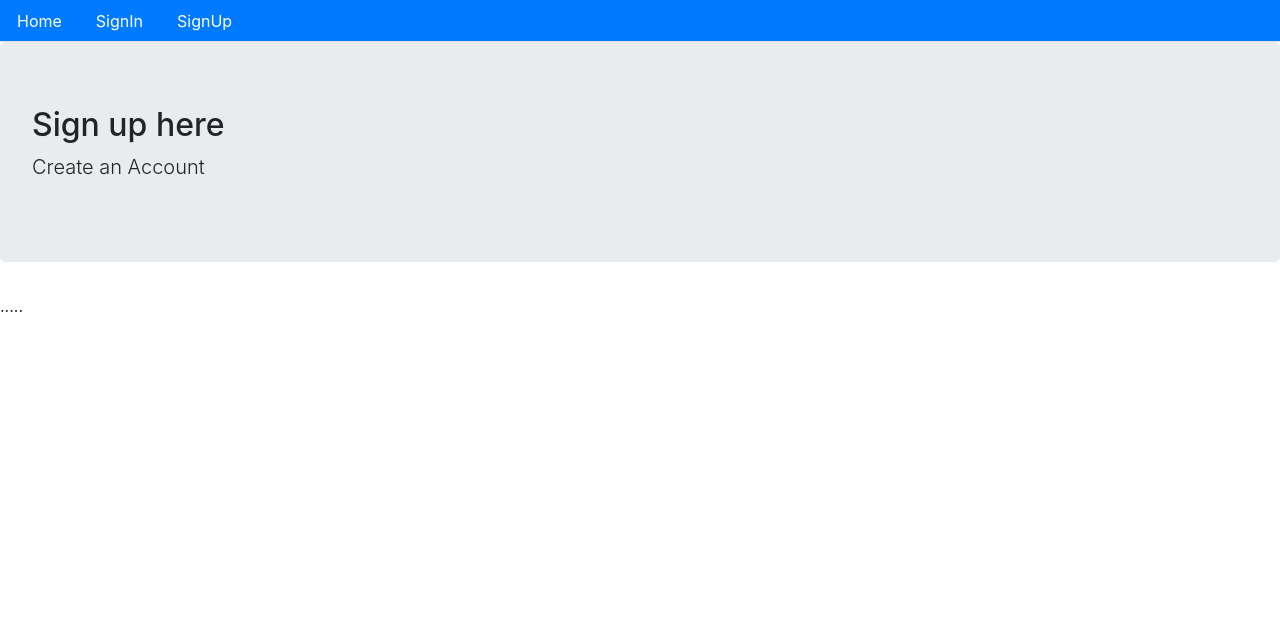
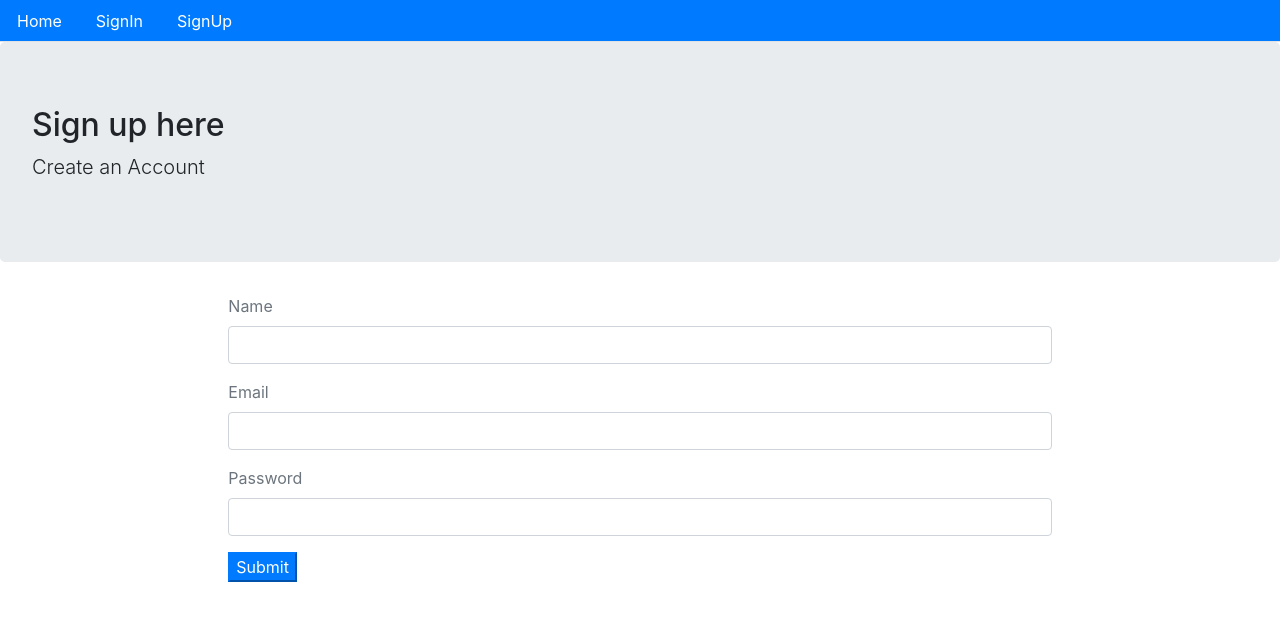
Before and after one commit to SudhirDeshwal/Project_mern_stack_frontend, a React (Create React App) app: page /Signup in a window 1280 px wide. Shown: the top 620 px of the page. Built offline with nearby package versions, Linux system fonts and the light colour scheme.

Commit message:
sign up from done

```diff
--- a/package.json
+++ b/package.json
@@ -31,5 +31,8 @@
       "last 1 firefox version",
       "last 1 safari version"
     ]
+  },
+  "devDependencies": {
+    "env-cmd": "^10.1.0"
   }
 }
--- /dev/null
+++ b/src/config.js
@@ -0,0 +1 @@
+export const API = process.env.REACT_APP_API_URL;
--- a/src/user/Signup.js
+++ b/src/user/Signup.js
@@ -1,12 +1,53 @@
 import React from 'react';
 import Layout from '../core/Layout'
+//import { API } from '../config';
 
-const Singup = () => (
+const Singup = () => {
 
-<Layout title="Sign up here" discription="Create an Account">
-.....
+      //functions
+
+      const Signupform = () => (
+
+        <form>
+
+            <div className="form-group">
+            <label className="text-muted">Name</label>
+            <input type="text" className="form-control"></input>
+            </div>
+
+            <div className="form-group">
+            <label className="text-muted">Email</label>
+            <input type="email" className="form-control"></input>
+            </div>
+
+            <div className="form-group">
+            <label className="text-muted">Password</label>
+            <input type="password" className="form-control"></input>
+            </div>
+
+             <button className="btn-primary">
+                   Submit
+             </button>
+
+
+        </form>
+
+      )
+
+
+
+
+    return (
+
+<Layout
+title="Sign up here"
+discription="Create an Account"
+className="container col-md-8 offset-md-2">
+ {Signupform()}
 </Layout>
-);
+
+    );
+};
 
 
 
```
Also changed, not shown: 2 other files (tests, documents, lock files or other folders).
